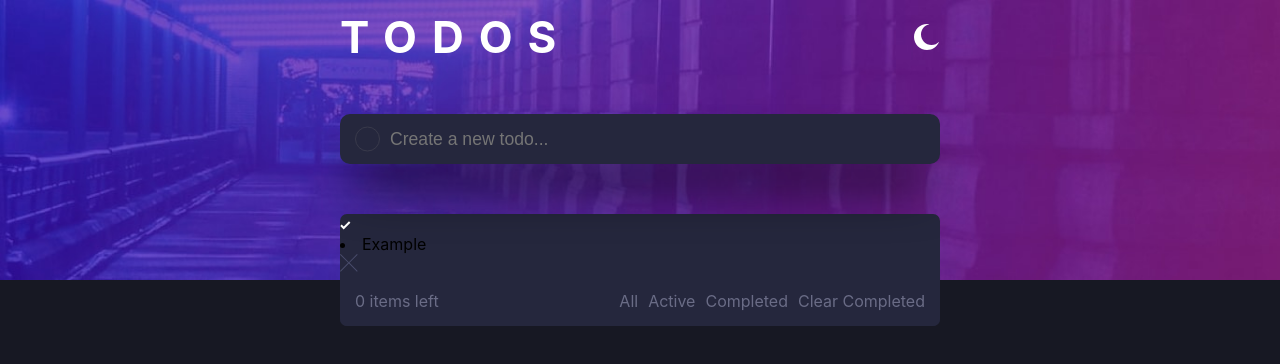
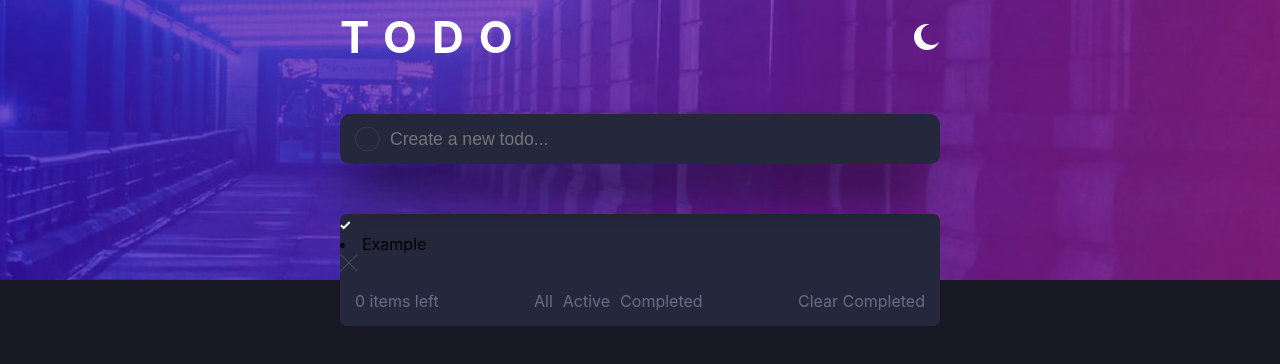
Before and after one commit to Diego-Girao/todo-app-redux, a React (Create React App) app: page / in a window 1280 px wide. Shown: the top 364 px of the page. Built offline with nearby package versions, Linux system fonts and the light colour scheme.

Commit message:
Fix position p clear completed and changed h1 txt

```diff
--- a/src/Todos.jsx
+++ b/src/Todos.jsx
@@ -1,16 +1,18 @@
 import React, { useRef } from "react"
 import moonIcon from "./images/icon-moon.svg"
-import sunIcon from "./images/icon-sun.svg"
+// import sunIcon from "./images/icon-sun.svg"
 import Todo from "./Todo"
 
 function Todos() {
 	const inputRef = useRef()
+
 	return (
 		<div className="todos">
 			<div className="todosHeader">
-				<h1>TODOS</h1>
+				<h1>TODO</h1>
 				<img src={moonIcon} alt="icon toggle theme moon" />
 			</div>
+
 			<div className="input_container">
 				<div className="circle"></div>
 				<form>
@@ -22,19 +24,23 @@ function Todos() {
 					<button type="submit" hidden></button>
 				</form>
 			</div>
+
 			<div className="todos_container">
 				<Todo />
+
 				<div className="todos_footer">
 					<p>0 items left</p>
 
 					<div className="types">
 						<div className="types">
 							<p className="clear">All</p>
+
 							<p className="clear">Active</p>
+
 							<p className="clear">Completed</p>
 						</div>
-						<p className="clear">Clear Completed</p>
 					</div>
+					<p className="clear">Clear Completed</p>
 				</div>
 			</div>
 		</div>
```
